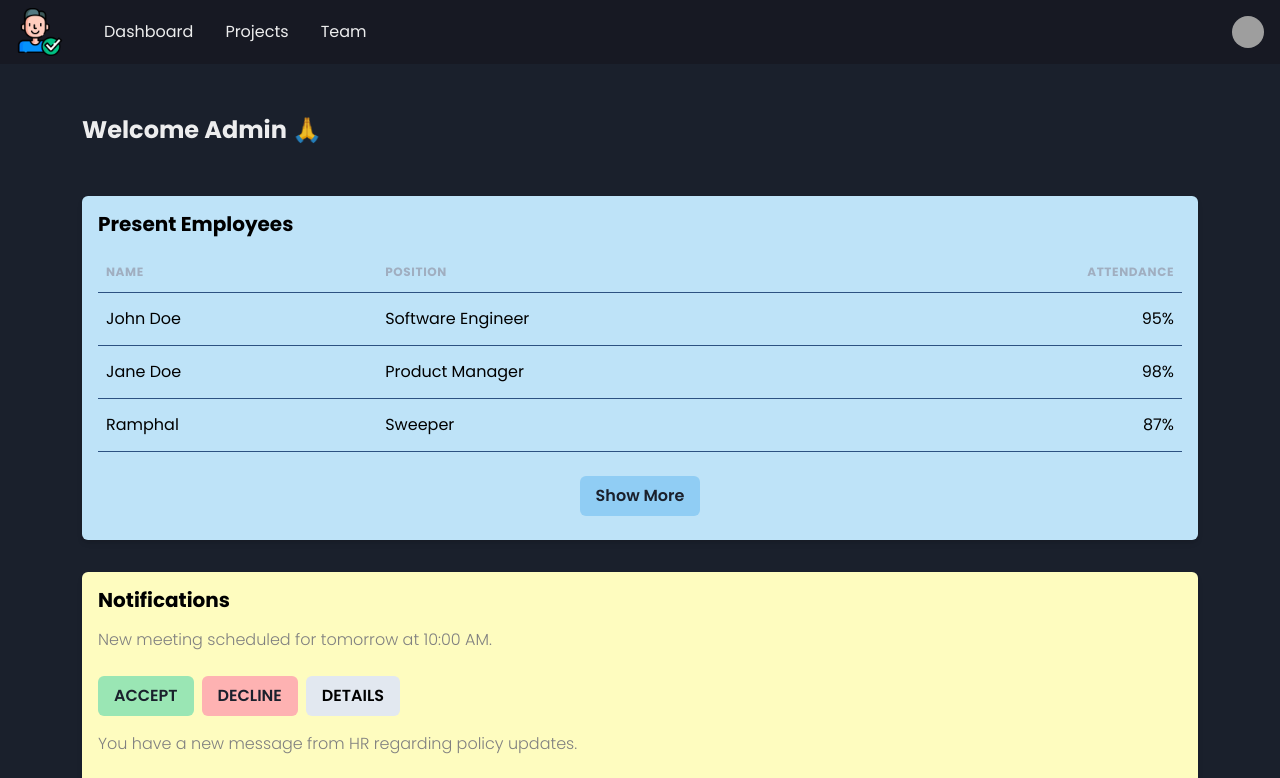
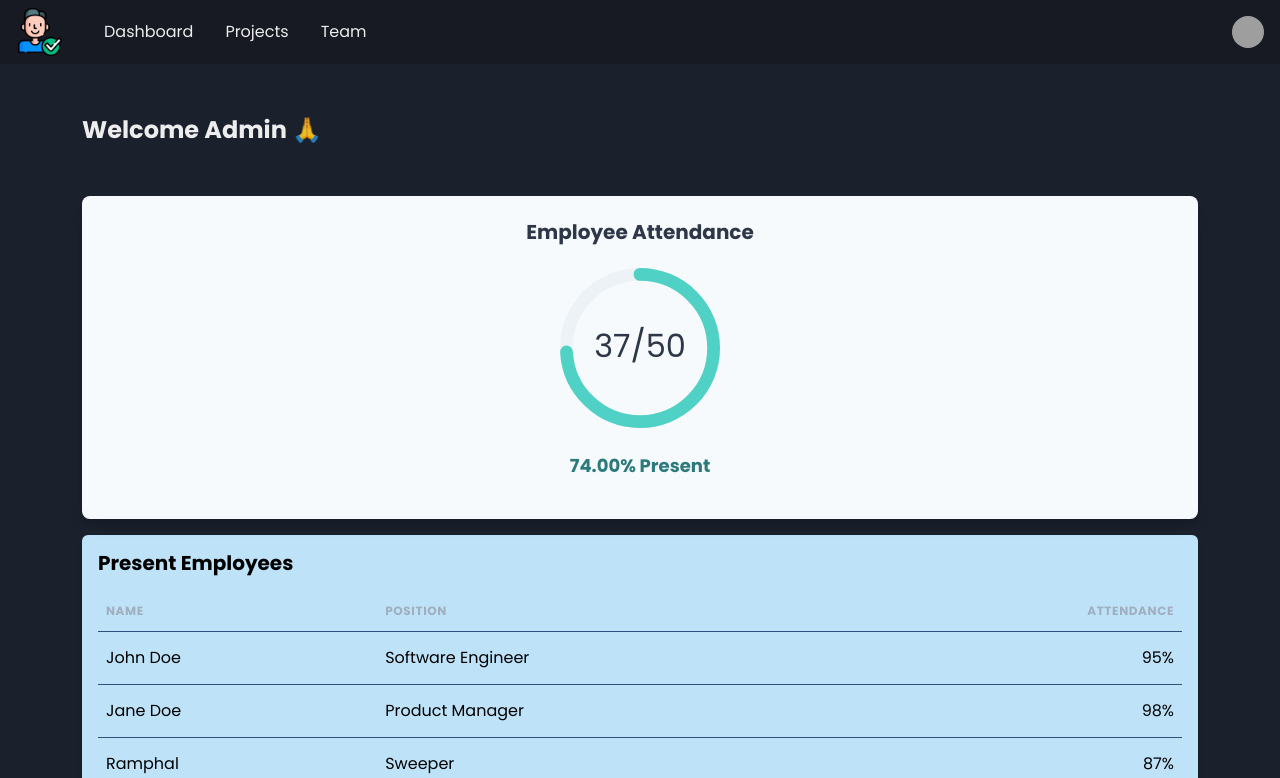
Before and after one commit to Rishi-0007/sih, a React (Vite) app: page /admin in a window 1280 px wide. Shown: the top 778 px of the page. Built offline with nearby package versions, Linux system fonts and the light colour scheme; grey boxes are pictures that could not be loaded.

Commit message:
add ring progress bar of present employee

```diff
--- a/package.json
+++ b/package.json
@@ -17,6 +17,7 @@
     "chart.js": "^4.4.4",
     "react": "^18.3.1",
     "react-chartjs-2": "^5.2.0",
+    "react-circular-progressbar": "^2.1.0",
     "react-contribution-calendar": "^1.5.0",
     "react-dom": "^18.3.1",
     "react-hook-form": "^7.53.0",
--- a/src/Pages/Admin.tsx
+++ b/src/Pages/Admin.tsx
@@ -23,6 +23,7 @@ import {
   useDisclosure,
   ButtonGroup,
 } from "@chakra-ui/react";
+import EmployeeRingChartCard from "../components/EmployeeRingChartCard";
 
 interface Employee {
   name: string;
@@ -59,6 +60,8 @@ const Admin = () => {
           </Text>
         </Flex>
 
+        <EmployeeRingChartCard presentEmployees={37} totalEmployees={50} />
+
         {/* Employee Table */}
         <Box p={4} bg="blue.100" borderRadius="md" shadow="md">
           <Heading as="h2" size="md" mb={4} color="black">
@@ -80,16 +83,15 @@ const Admin = () => {
             </Thead>
             <Tbody>
               {employees.map((employee, index) => (
-                <Tr key={index}>
+                <Tr
+                  key={index}
+                  cursor="pointer"
+                  onClick={() => handleAttendanceClick(employee)}
+                  _hover={{ bg: "gray.100" }}
+                >
                   <Td px={2}>{employee.name}</Td>
                   <Td px={2}>{employee.position}</Td>
-                  <Td
-                    px={2}
-                    isNumeric
-                    cursor="pointer"
-                    onClick={() => handleAttendanceClick(employee)}
-                    _hover={{ bg: "gray.100" }}
-                  >
+                  <Td px={2} isNumeric>
                     {employee.attendance}
                   </Td>
                 </Tr>
--- /dev/null
+++ b/src/components/EmployeeRingChartCard.tsx
@@ -0,0 +1,72 @@
+import React, { useEffect, useState } from "react";
+import { Box, Flex, Text, Heading, Card, CardBody } from "@chakra-ui/react";
+import { CircularProgressbar, buildStyles } from "react-circular-progressbar";
+import "react-circular-progressbar/dist/styles.css";
+
+interface EmployeeRingChartCardProps {
+  presentEmployees: number;
+  totalEmployees: number;
+}
+
+const EmployeeRingChartCard: React.FC<EmployeeRingChartCardProps> = ({
+  presentEmployees,
+  totalEmployees,
+}) => {
+  const [progress, setProgress] = useState(0); // State to animate the progress
+
+  const percentage =
+    totalEmployees > 0 ? (presentEmployees / totalEmployees) * 100 : 0;
+
+  // Animate the progress from 0 to the final value
+  useEffect(() => {
+    let animationProgress = 0;
+    const interval = setInterval(() => {
+      animationProgress += 1;
+      if (animationProgress >= percentage) {
+        clearInterval(interval);
+        animationProgress = percentage; // Ensure it ends exactly at the percentage
+      }
+      setProgress(animationProgress);
+    }, 15); // Adjust speed by changing this value
+
+    return () => clearInterval(interval); // Cleanup interval on unmount
+  }, [percentage]);
+
+  return (
+    <Card borderRadius="lg" shadow="lg" overflow="hidden" marginY={4}>
+      <CardBody bg="gray.50" p={6}>
+        {/* Card Header */}
+        <Heading size="md" mb={6} textAlign="center" color="gray.700">
+          Employee Attendance
+        </Heading>
+
+        {/* Concentric Ring Chart with Animation */}
+        <Flex justify="center" align="center" mb={6}>
+          <Box width="160px">
+            <CircularProgressbar
+              value={progress}
+              text={`${presentEmployees}/${totalEmployees}`}
+              styles={buildStyles({
+                textColor: "#2D3748", // Dark gray for text
+                pathColor: "#4FD1C5", // Teal for the progress
+                trailColor: "#EDF2F7", // Light gray for the trail
+              })}
+            />
+          </Box>
+        </Flex>
+
+        {/* Percentage Info */}
+        <Text
+          fontSize="lg"
+          fontWeight="bold"
+          color="teal.600"
+          textAlign="center"
+        >
+          {progress.toFixed(2)}% Present
+        </Text>
+      </CardBody>
+    </Card>
+  );
+};
+
+export default EmployeeRingChartCard;
```
Also changed, not shown: 1 other file (tests, documents, lock files or other folders).
